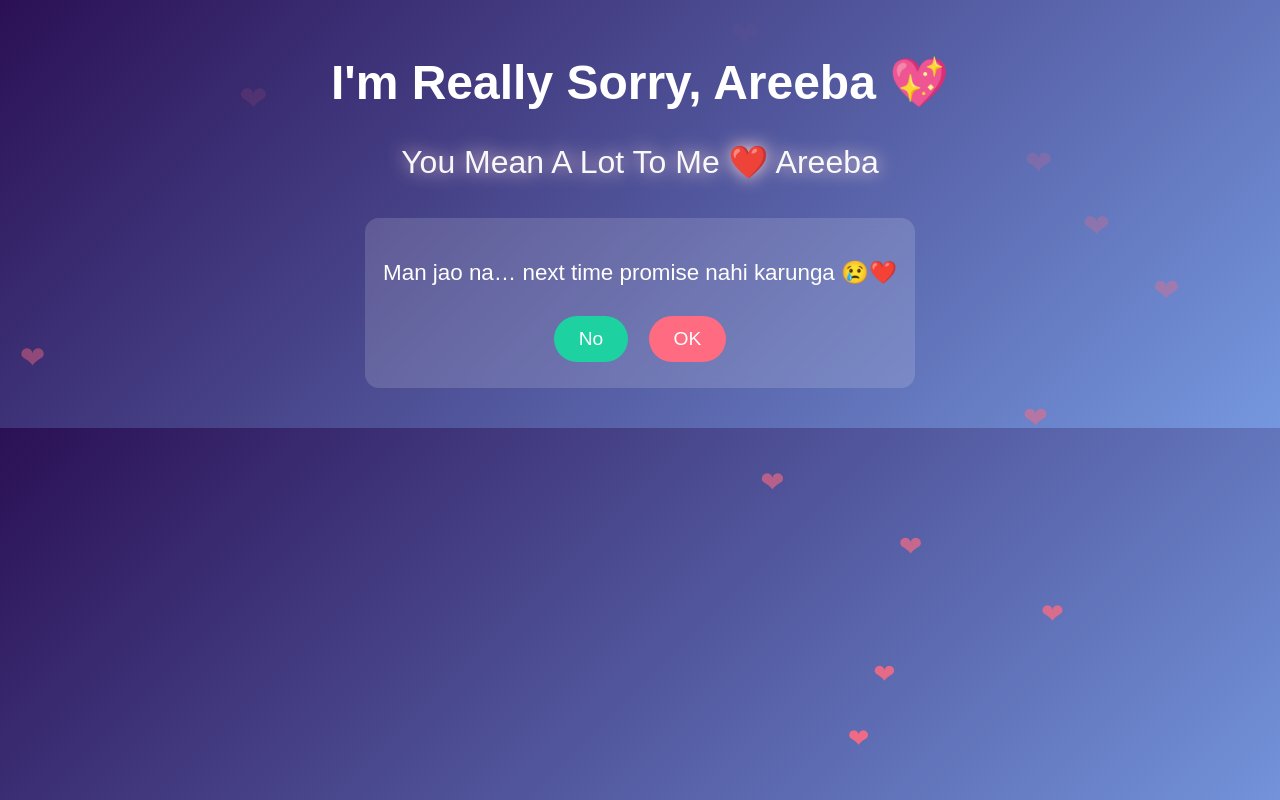
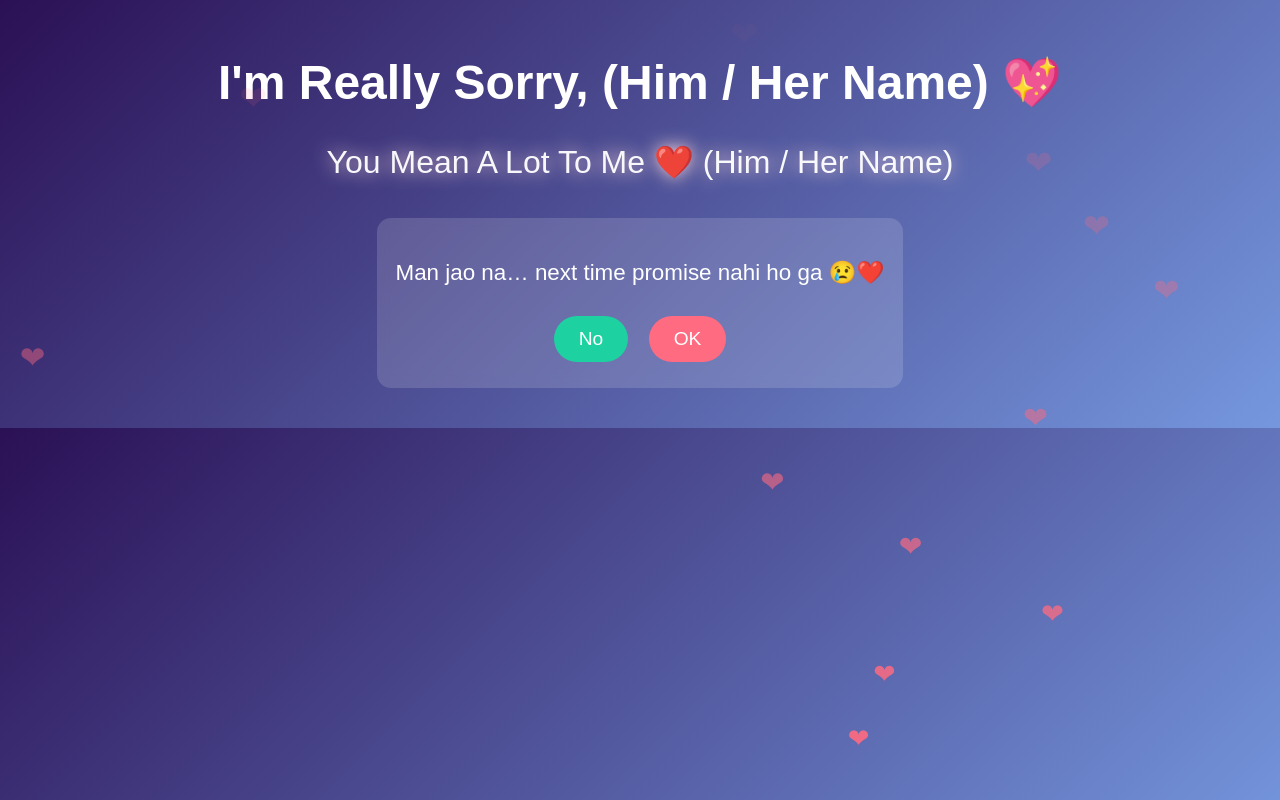
Before and after one commit to rjarslan458/Arslan.github.io, a plain HTML site: page index.html in a window 1280 px wide. Both pictures are taken after a click on the button "Yes". Drawn offline with Linux system fonts and the light colour scheme.

Commit message:
Update index.html

```diff
--- a/index.html
+++ b/index.html
@@ -3,7 +3,7 @@
 <head>
 <meta charset="UTF-8">
 <meta name="viewport" content="width=device-width, initial-scale=1.0">
-<title>Sorry Areeba </title>
+<title>Sorry (Him / Her Name)</title>
 <style>
 body {
   margin: 0;
@@ -36,13 +36,6 @@ body {
   0%,100%{ text-shadow:0 0 10px #fff; opacity:0.8; }
   50%{ text-shadow:0 0 20px #ffd2d2; opacity:1; }
 }
-.rom-img {
-  margin-top: 25px;
-  width: 230px;
-  border-radius: 15px;
-  box-shadow: 0 0 25px rgba(255,255,255,0.3);
-  animation: fade 1.5s;
-}
 .question-box {
   margin-top: 25px;
   background: rgba(255,255,255,0.15);
@@ -70,7 +63,6 @@ body {
   display: none;
   animation: fade 1.5s ease-in-out;
 }
-/* Floating hearts */
 .heart {
   position: fixed;
   color: #ff6b81;
@@ -87,31 +79,28 @@ body {
 <body>
 
 <div class="container">
-  <h1 class="title">I'm Really Sorry, Areeba 💖</h1>
+  <h1 class="title">I'm Really Sorry, (Him / Her Name) 💖</h1>
 
-  <div class="floating-text" id="sorryText">Sorry 💗 Areeba</div>
+  <div class="floating-text" id="sorryText">Sorry 💗 (Him / Her Name)</div>
 
   <div class="question-box" id="questionBox">
-    <p style="font-size:1.4rem;" id="questionText">Areeba mujhe se naraz hain…? 💔</p>
+    <p style="font-size:1.4rem;" id="questionText">(Him / Her Name) mujhe se naraz hain…? 💔</p>
     <button class="btn yes" id="yesBtn">Yes</button>
     <button class="btn no" id="noBtn">No</button>
   </div>
 
-
-
   <div class="final-text" id="finalMsg">
-    Mujhe pata tha, Areeba, ap mujhe maaf kar dain gi… Masoom hain ap bohat zyada ❤️🥺
+    Mujhe pata tha, (Him / Her Name), mujhe maaf kar do gy ❤️🥺
   </div>
 </div>
 
 <script>
-// Floating romantic words
 const words = [
-  "Sorry 💗 Areeba",
-  "Please Forgive Me 💖 Areeba",
-  "You Mean A Lot To Me ❤️ Areeba",
-  "You're Very Special ✨ Areeba",
-  "I'm Really Sorry 💞 Areeba"
+  "Sorry 💗 (Him / Her Name)",
+  "Please Forgive Me 💖 (Him / Her Name)",
+  "You Mean A Lot To Me ❤️ (Him / Her Name)",
+  "You're Very Special ✨ (Him / Her Name)",
+  "I'm Really Sorry 💞 (Him / Her Name)"
 ];
 let w = 0;
 setInterval(() => {
@@ -119,7 +108,6 @@ setInterval(() => {
   w = (w + 1) % words.length;
 }, 2000);
 
-// Stepwise messages
 let step = 0;
 const yesBtn = document.getElementById("yesBtn");
 const noBtn = document.getElementById("noBtn");
@@ -127,16 +115,13 @@ const questionBox = document.getElementById("questionBox");
 const questionText = document.getElementById("questionText");
 const finalMsg = document.getElementById("finalMsg");
 
-// Save NO button original position
 const noOriginalTop = noBtn.offsetTop;
 const noOriginalLeft = noBtn.offsetLeft;
 
-// Step 1 YES
 yesBtn.addEventListener("click", () => {
   if(step === 0){
-    questionText.innerText = "Man jao na… next time promise nahi karunga 😢❤️";
+    questionText.innerText = "Man jao na… next time promise nahi ho ga 😢❤️";
 
-    // Hide YES, create OK button
     yesBtn.style.display = "none";
     const okBtn = document.createElement("button");
     okBtn.classList.add("btn", "ok");
@@ -146,11 +131,9 @@ yesBtn.addEventListener("click", () => {
 
     step = 1;
 
-    // Step 2 OK & NO logic
     okBtn.addEventListener("click", () => {
       finalMsg.style.display = "block";
       step = 3;
-      // Reset NO button position
       noBtn.style.position = "relative";
       noBtn.style.top = "0";
       noBtn.style.left = "0";
@@ -158,15 +141,13 @@ yesBtn.addEventListener("click", () => {
 
     noBtn.addEventListener("click", () => {
       if(step === 1){
-        // Step 2 NO → Step 3 message
-        questionText.innerText = "Pakka pakka promise… ab kabhi hurt nahi karunga ❤️✨\nPlz man jao 😢";
+        questionText.innerText = "Pakka pakka promise… ab kabhi hurt nahi kro ga  ❤️✨\nPlz man jao 😢";
         step = 2;
       }
     });
   }
 });
 
-// Step 3 NO runaway
 noBtn.addEventListener("click", () => {
   if(step === 2){
     noBtn.style.position = "absolute";
@@ -175,7 +156,6 @@ noBtn.addEventListener("click", () => {
   }
 });
 
-// Step 1 NO → final
 noBtn.addEventListener("click", () => {
   if(step === 0){
     finalMsg.style.display = "block";
@@ -186,7 +166,6 @@ noBtn.addEventListener("click", () => {
   }
 });
 
-// Floating hearts
 setInterval(() => {
   let heart = document.createElement('div');
   heart.classList.add('heart');
```
